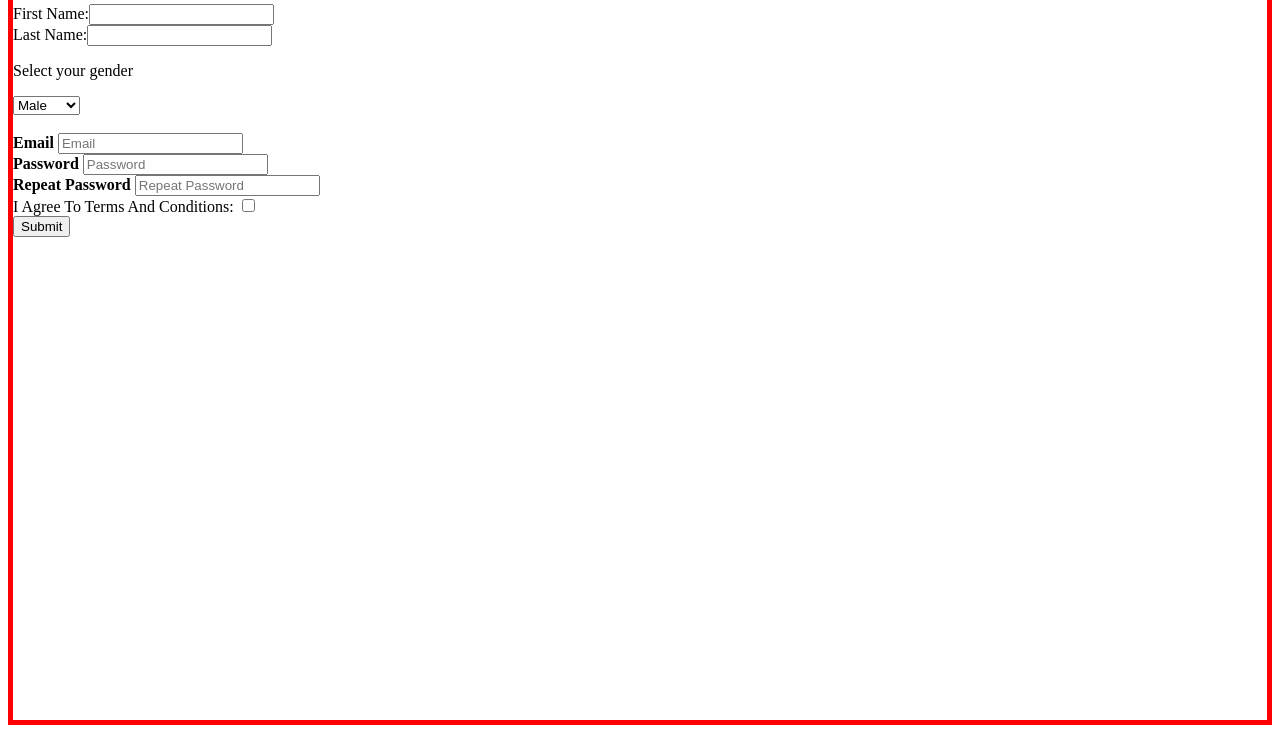
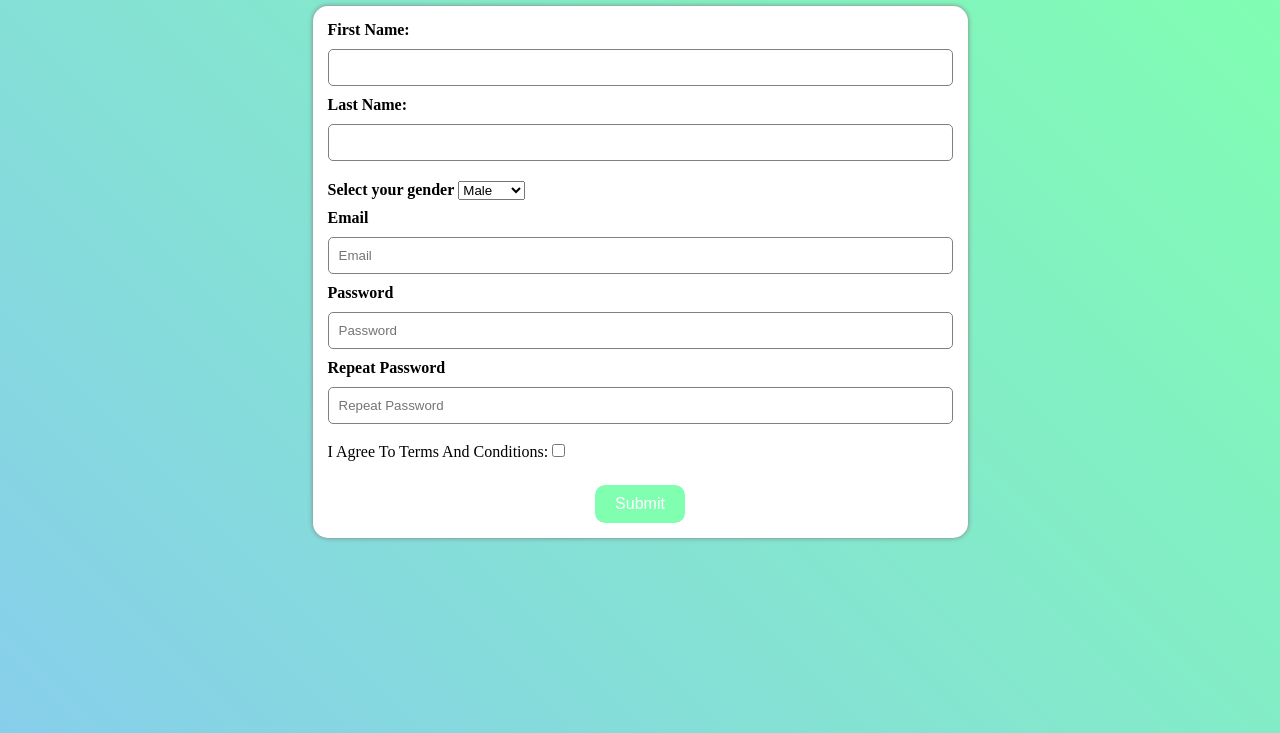
Before and after one commit to KillaShank/regform, a plain HTML site: page regform.html in a window 1280 px wide. Shown: the part 67-800 px from the top of the page. Drawn offline with Linux system fonts and the light colour scheme.

Commit message:
registration form design updated

```diff
--- a/regform.html
+++ b/regform.html
@@ -4,36 +4,66 @@
 </head>
 	<style>
 		h1 {
-			font-color: blue;
-			font-weight: heavy;
+			color: blue;
+			font-weight: 500;
 		}
 		body {
-			border: 5px solid red;
+			padding: 15px;
+			margin: 0;
+			background: linear-gradient(45deg,skyblue, #80ffb0);
+		}
+		form{
+			display: block;
+			width: 50%;
+			padding: 15px;
+			margin: 0 auto;
+			background-color: white;
+			border-radius: 15px;
+			box-shadow: 0 0 5px gray;
+		}
+		input{
+			padding: 10px;
+			margin: 10px 0;
+			width: 100%;
+			border-radius: 5px;
+			border: 1px solid gray;
+		}
+		button{
+			padding: 10px 20px;
+			border-radius: 10px;
+			background-color: #80ffb0;
+			color: white;
+			border: none;
+			font-size: 1rem;
+			display: block;
+			margin: 0 auto;
 		}
 
 	</style>
 <body>
 <h1 style="text-align:center;">Registration Form</h1>
 <form action='\blank'>
-First Name:<input type="text" name="fname"><br>
-Last Name:<input type="text" name="lname"><br>
-<p>Select your gender</p>
+	<label > <strong>First Name:</strong></label> <br>
+ <input type="text" name="fname"> <br>
+	<label><strong>Last Name:</strong></label> <br>
+ <input type="text" name="lname"><br>
+<label style="display:inline-block; margin: 10px 0;"><strong>Select your gender</strong></label>
 <select name="Gender">
 	<option value="Male">Male</option>
 	<option value="Female">Female</option>
 </select>
+
 <br>
+<label for="email"><b>Email</b></label> <br>
+	<input type="email" placeholder="Email" id="email" name="email" required>
 <br>
-<label for="email"><b>Email</b></label>
-	<input type="email" placeholder="Email" name="email" required>
+<label for="password"><b>Password</b></label> <br>
+    <input type="password" placeholder="Password" id="password" name="password" required>
 <br>
-<label for="password"><b>Password</b></label>
-    <input type="password" placeholder="Password" name="password" required>
-<br>
-<label for="pass-repeat"><b>Repeat Password</b></label>
-    <input type="password" placeholder="Repeat Password" name="pass-repeat" required><br>
-<label>I Agree To Terms And Conditions: <input type="checkbox" name="agree" required></label><br>
-<input type="Submit" value="Submit">
+<label for="pass-repeat"><b>Repeat Password</b></label> <br>
+    <input type="password" placeholder="Repeat Password" id="pass-repeat" name="pass-repeat" required><br>
+<p style="margin: 0">I Agree To Terms And Conditions: <input style="width: auto; padding: 0" type="checkbox" name="agree" required></p><br>
+	<button type="submit" value="submit">Submit</button>
 
 </form>
 </body>
```
